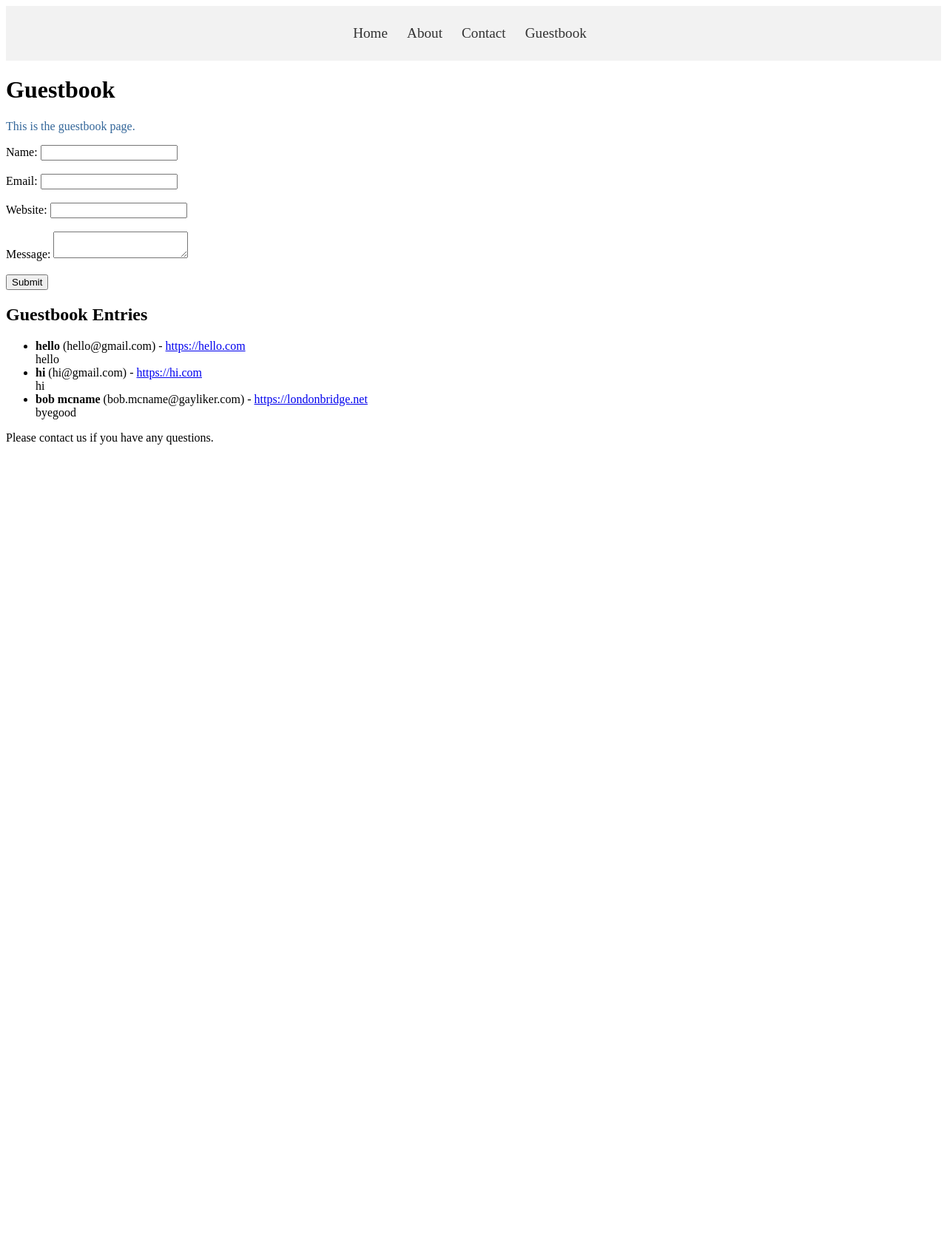
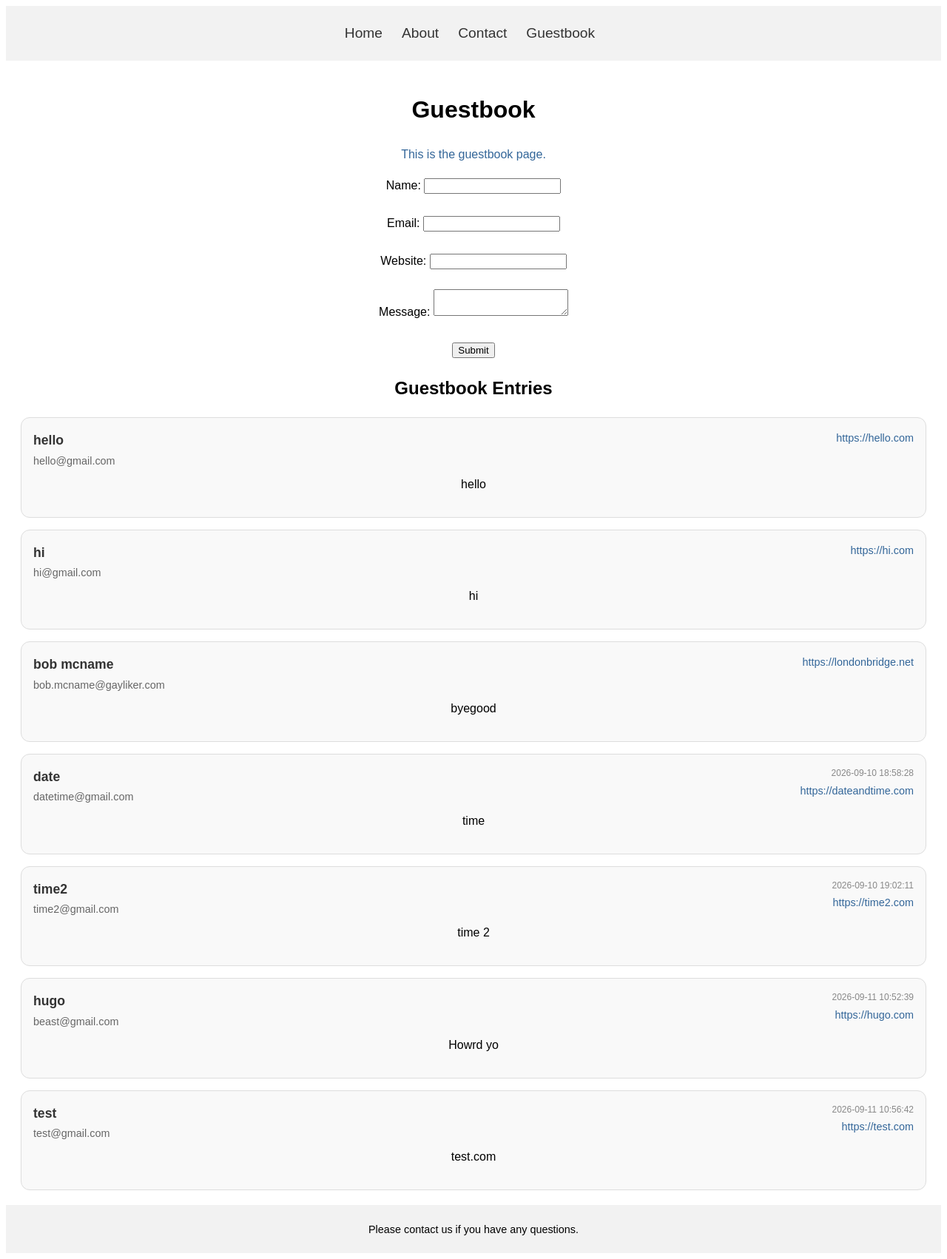
Before and after one commit to calleballebingbong/Webserverprogrammering-sida, a Flask app: page /guestbook in a window 1280 px wide. Shown: the whole page at 74% size. Before the commit the page ends 601 px from the top, so only its background shows below. Run offline with Flask 3, Linux system fonts and the light colour scheme.

Commit message:
Fixed json and guestbook w time

```diff
--- a/app.py
+++ b/app.py
@@ -1,5 +1,6 @@
 from flask import Flask, render_template, request
 import json
+import datetime
 
 app = Flask(__name__)
 
@@ -42,9 +43,11 @@ def guestbook():
             'name': request.form.get('name'),
             'email': request.form.get('email'),
             'website': request.form.get('website'),
-            'message': request.form.get('message')
+            'message': request.form.get('message'),
+            'timestamp': datetime.datetime.now().strftime('%Y-%m-%d %H:%M:%S')
         }
 
+        print(f"New entry from {new_entry['name']}: {new_entry}")
         entries.append(new_entry)
 
         with open('guestbook.json', 'w', encoding='utf-8') as f:
--- a/guestbook.json
+++ b/guestbook.json
@@ -16,5 +16,33 @@
         "email": "bob.mcname@gayliker.com",
         "website": "https://londonbridge.net",
         "message": "byegood"
+    },
+    {
+        "name": "date",
+        "email": "datetime@gmail.com",
+        "website": "https://dateandtime.com",
+        "message": "time",
+        "timestamp": "2026-09-10 18:58:28"
+    },
+    {
+        "name": "time2",
+        "email": "time2@gmail.com",
+        "website": "https://time2.com",
+        "message": "time 2",
+        "timestamp": "2026-09-10 19:02:11"
+    },
+    {
+        "name": "hugo",
+        "email": "beast@gmail.com",
+        "website": "https://hugo.com",
+        "message": "Howrd yo",
+        "timestamp": "2026-09-11 10:52:39"
+    },
+    {
+        "name": "test",
+        "email": "test@gmail.com",
+        "website": "https://test.com",
+        "message": "test.com",
+        "timestamp": "2026-09-11 10:56:42"
     }
 ]
--- a/static/style.css
+++ b/static/style.css
@@ -9,6 +9,7 @@
     padding: 0;
     display: flex;
     justify-content: center;
+    font-family: Arial, sans-serif;
     gap: 1rem;
 }
 
@@ -27,3 +28,88 @@
     text-decoration: underline;
     color: #000;
 }
+
+#content {
+    padding: 20px;
+    font-family: Arial, sans-serif;
+    line-height: 1.6;
+    text-align: center;
+}
+
+#footer {
+    background-color: #f2f2f2;
+    padding: 10px;
+    text-align: center;
+    font-family: Arial, sans-serif;
+    font-size: 0.9rem;
+}
+
+.guestbook-list {
+    list-style: none;
+    padding: 0;
+    margin: 0;
+    display: flex;
+    flex-direction: column;
+    gap: 1rem;
+}
+
+.entry-card {
+    background: #f9f9f9;
+    border: 1px solid #ddd;
+    border-radius: 12px;
+    padding: 1rem;
+}
+
+.entry-header {
+    display: flex;
+    justify-content: space-between;
+    align-items: flex-start;
+    flex-wrap: wrap;
+    gap: 0.5rem;
+    margin-bottom: 0.3rem;
+}
+
+.entry-details {
+    display: flex;
+    flex-direction: column;
+    align-items: flex-start;
+}
+
+.entry-name {
+    font-size: 1.1rem;
+    color: #333;
+}
+
+.entry-meta {
+    display: flex;
+    flex-direction: column;
+    align-items: flex-end;
+    color: #666;
+    font-size: 0.9rem;
+}
+
+.entry-email {
+    color: #666;
+    font-size: 0.9rem;
+    margin-top: 0.15rem;
+}
+
+.entry-time {
+    color: #888;
+    font-size: 0.75rem;
+    margin-bottom: 0.15rem;
+}
+
+.entry-message {
+    margin-top: 0.5rem;
+    line-height: 1.5;
+}
+
+.entry-card a {
+    color: #336699;
+    text-decoration: none;
+}
+
+.entry-card a:hover {
+    text-decoration: underline;
+}
--- a/templates/guestbook.html
+++ b/templates/guestbook.html
@@ -26,15 +26,25 @@
 
 <h2>Guestbook Entries</h2>
     {% if entries %}
-            <ul>
+        <ul class="guestbook-list">
             {% for entry in entries %}
-                    <li>
-                        <strong>{{ entry.name }}</strong> ({{ entry.email }})
+                <li class="entry-card">
+                    <div class="entry-header">
+                        <div class="entry-details">
+                            <strong class="entry-name">{{ entry.name }}</strong>
+                            <div class="entry-email">{{ entry.email }}</div>
+                        </div>
+                        <div class="entry-meta">
+                            {% if entry.timestamp %}
+                                <div class="entry-time">{{ entry.timestamp }}</div>
+                            {% endif %}
                             {% if entry.website %}
-                            - <a href="{{ entry.website }}">{{ entry.website }}</a>
+                                <a href="{{ entry.website }}">{{ entry.website }}</a>
                             {% endif %}
-                        <br>
-                        {{ entry.message }}
+                        </div>
+                    </div>
+
+                    <p class="entry-message">{{ entry.message }}</p>
                 </li>
             {% endfor %}
         </ul>
```
Lines whose indentation alone changed are shown as unchanged.
